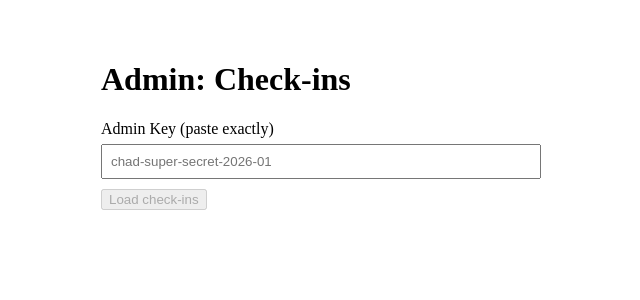
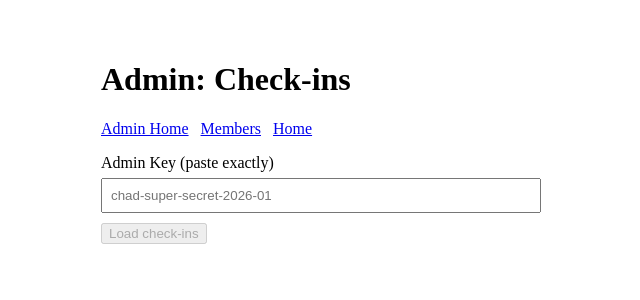
Before and after one commit to chadhagerty/inthepitts-discgolf-app, a Next.js app: page /admin/checkins in a window 1280 px wide. Shown: the top 300 px of the page, without its empty margins (89-729 px from the left). Built offline with nearby package versions, Linux system fonts and the light colour scheme.

Commit message:
Add nav links to admin checkins page

```diff
--- a/app/admin/checkins/page.js
+++ b/app/admin/checkins/page.js
@@ -1,10 +1,11 @@
 "use client";
 
 import { useEffect, useState } from "react";
+import Link from "next/link";
 
 export default function AdminCheckinsPage() {
   const [key, setKey] = useState("");
-  const [data, setData] = useState(null);
+  const [data, setData] = useState(null); // { ok, count, checkIns } or { ok:false, error }
   const [loading, setLoading] = useState(false);
 
   useEffect(() => {
@@ -18,7 +19,7 @@ export default function AdminCheckinsPage() {
 
     try {
       const res = await fetch("/api/checkins", {
-        headers: { Authorization: `Bearer ${key}` }, // ✅ production expects Bearer
+        headers: { Authorization: `Bearer ${key}` },
       });
 
       const json = await res.json().catch(() => ({}));
@@ -34,6 +35,19 @@ export default function AdminCheckinsPage() {
   return (
     <main style={{ padding: "2rem", maxWidth: 900, margin: "0 auto" }}>
       <h1>Admin: Check-ins</h1>
+
+      {/* NAV LINKS */}
+      <div style={{ marginTop: 10, display: "flex", gap: 12, flexWrap: "wrap" }}>
+        <Link href="/admin" style={{ textDecoration: "underline" }}>
+          Admin Home
+        </Link>
+        <Link href="/admin/members" style={{ textDecoration: "underline" }}>
+          Members
+        </Link>
+        <Link href="/" style={{ textDecoration: "underline" }}>
+          Home
+        </Link>
+      </div>
 
       <div style={{ marginTop: "1rem" }}>
         <label style={{ display: "block", marginBottom: 6 }}>
```
